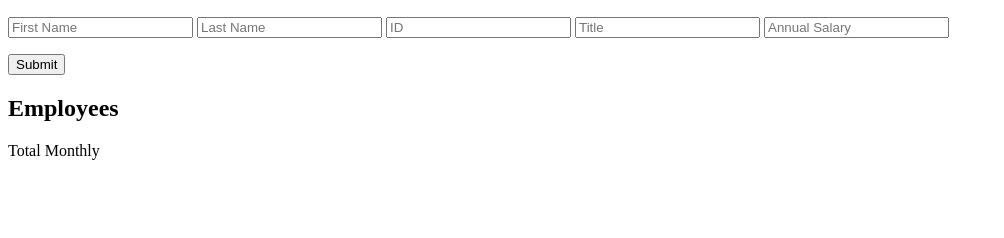
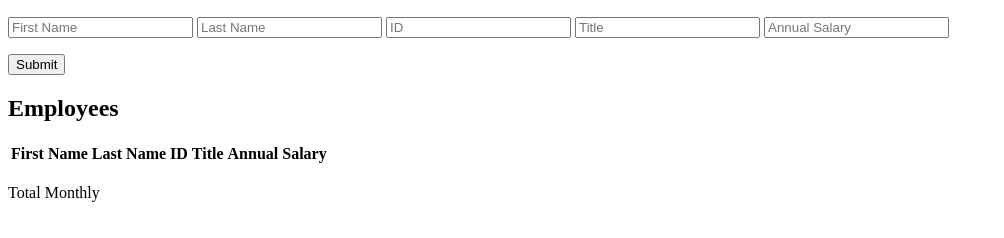
Before and after one commit to Jacoblars85/ts-salary-calculator, a website with bundled scripts: page index.html in a window 1280 px wide. Shown: the part 110-348 px from the top of the page, without its empty margins (0-1004 px from the left). Built offline with nearby package versions, Linux system fonts and the light colour scheme.

Commit message:
added table for the info

```diff
--- a/index.html
+++ b/index.html
@@ -50,6 +50,31 @@
         </p>
 
     <h2>Employees</h2>
+
+    <section>
+      <table>
+        <thead>
+          <tr>
+            <th>First Name</th>
+            <th>Last Name</th>
+            <th>ID</th>
+            <th>Title</th>
+            <th>Annual Salary</th>
+            <th></th>
+
+          </tr>
+        </thead>
+        <tbody id="tableBody">
+
+        </tbody>
+        <tfoot>
+          <tr>
+
+          </tr>
+        </tfoot>
+      </table>
+    </section>
+
   </main>
   <footer>
     <p>Total Monthly</p>
```
